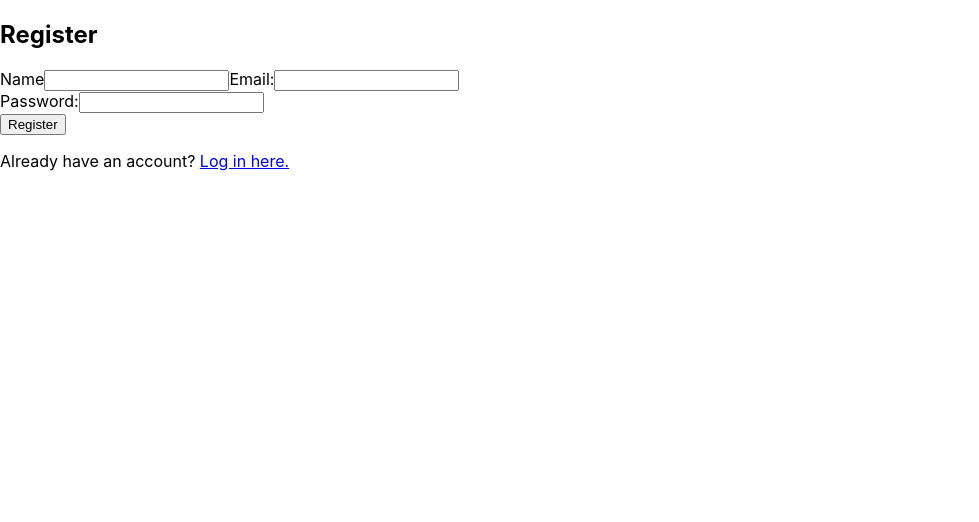
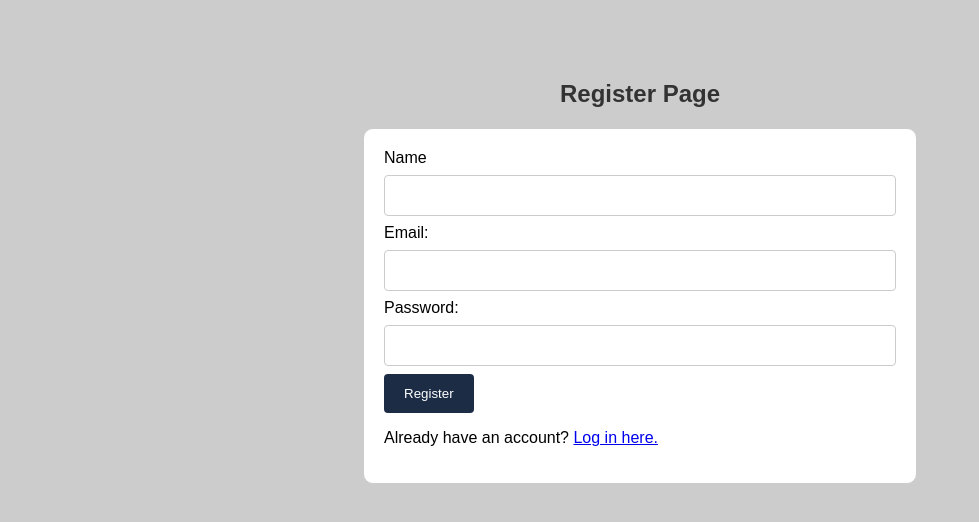
Before and after one commit to daniahih/MentalHealt-App, a React (Create React App) app: page /RegisterPage in a window 1280 px wide. Shown: the top 522 px of the page, without its empty margins (0-979 px from the left). Built offline with nearby package versions, Linux system fonts and the light colour scheme.

Commit message:
added style for register page

```diff
--- a/src/Components/Home.css
+++ b/src/Components/Home.css
@@ -42,9 +42,8 @@
   color: rgb(255, 242, 226);
   text-align: center;
 }
-.hero-title {
-}
-.get-started-btn {
+
+.home-get-started-btn {
   display: inline-block;
   padding: 10px 20px;
   background-color: rgb(255, 242, 226);
@@ -59,7 +58,7 @@
   margin-left: 25vw;
 }
 
-.get-started-btn:hover {
+.home-get-started-btn:hover {
   background-color: rgb(228, 94, 5);
   box-shadow: 0 2px 0 rgb(228, 94, 5);
   transform: translateY(3px);
--- a/src/Components/Home.jsx
+++ b/src/Components/Home.jsx
@@ -15,7 +15,7 @@ export default function HomePage() {
             <span className="span-4"> a Priority</span>
           </div>
           <button
-            className="get-started-btn"
+            className="home-get-started-btn"
             onClick={(e) => {
               navigate("/RegisterPage");
             }}
--- /dev/null
+++ b/src/Components/RegisterPage.css
@@ -0,0 +1,51 @@
+body {
+  background-color: #cccccc;
+  font-family: Arial, sans-serif;
+}
+
+form {
+  margin: auto;
+  width: 40%;
+  border: 1px solid #ccc;
+  background-color: white;
+  padding: 20px;
+  border-radius: 10px;
+  height: 50%;
+}
+
+h2 {
+  text-align: center;
+  color: #333;
+  margin-top: 10vh;
+}
+
+input[type="text"],
+input[type="password"],
+input[type="email"] {
+  width: 100%;
+  padding: 12px 20px;
+  margin: 8px 0;
+  display: inline-block;
+  border: 1px solid #ccc;
+  border-radius: 4px;
+  box-sizing: border-box;
+}
+
+button {
+  background-color: rgb(28, 44, 69);
+  color: white;
+  padding: 12px 20px;
+  border: none;
+  border-radius: 4px;
+  cursor: pointer;
+}
+
+@media screen and (max-width: 600px) {
+  form {
+    width: 100%;
+  }
+  button {
+    float: none;
+    width: 100%;
+  }
+}
--- a/src/Components/RegisterPage.jsx
+++ b/src/Components/RegisterPage.jsx
@@ -1,5 +1,6 @@
 import React, { useState } from "react";
 import { Link, useNavigate } from "react-router-dom";
+import "./RegisterPage.css";
 
 function RegisterPage() {
   let navigate = useNavigate();
@@ -32,7 +33,7 @@ function RegisterPage() {
   } else {
     return (
       <div>
-        <h2>Register</h2>
+        <h2>Register Page</h2>
         <form>
           <label>Name</label>
           <input
@@ -61,10 +62,10 @@ function RegisterPage() {
           <button type="button" onClick={handleRegister}>
             Register
           </button>
+          <p>
+            Already have an account? <Link to="/loginPage">Log in here.</Link>
+          </p>
         </form>
-        <p>
-          Already have an account? <Link to="/loginPage">Log in here.</Link>
-        </p>
       </div>
     );
   }
```
